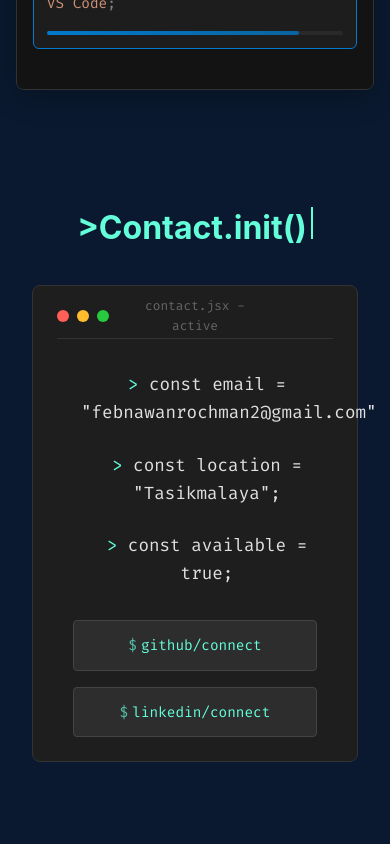
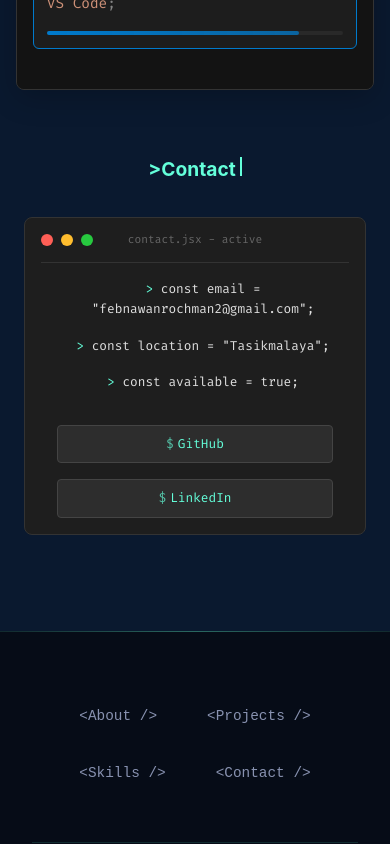
Before and after one commit to feb027/portfolio, a React (Create React App) app: page / in a window 390 px wide. Shown: the part 6100-6944 px from the top of the page. Built offline with nearby package versions, Linux system fonts and the light colour scheme.

Commit message:
Enhance mobile responsiveness for Contact component and add new breakpoint for extra small devices

```diff
--- a/src/components/Contact/contact.css
+++ b/src/components/Contact/contact.css
@@ -191,8 +191,13 @@ section#contact {
   animation: blink 1s infinite;
 }
 
-/* Add responsive improvements */
+/* Update responsive improvements */
 @media (max-width: 768px) {
+  .contact {
+    padding: 2rem 0;
+    min-height: auto;
+  }
+
   .contact-info {
     margin: 0 1rem;
     font-size: 0.9rem;
@@ -202,12 +207,53 @@ section#contact {
   .social-links {
     flex-direction: column;
     gap: 1rem;
-    padding: 0 1rem;      /* Added padding for mobile */
+    padding: 0 1rem;
   }
 
   .social-links a {
     width: 100%;
     text-align: center;
-    min-width: unset;     /* Remove min-width on mobile */
+    min-width: unset;
+    padding: 0.6rem 1rem;
+    font-size: 0.9rem;
+  }
+
+  .contact-info p {
+    font-size: 0.9rem;
+    margin-bottom: 1rem;
   }
 }
+
+/* Add new breakpoint for extra small devices */
+@media (max-width: 480px) {
+  .contact {
+    padding: 1rem 0;
+  }
+
+  .contact-info {
+    margin: 0 0.5rem;
+    padding: 1rem;
+  }
+
+  .terminal-header-contact {
+    margin-bottom: 1rem;
+  }
+
+  .terminal-header-contact::after {
+    font-size: 0.7rem;
+  }
+
+  .contact-info p {
+    font-size: 0.8rem;
+    padding-left: 1rem;
+  }
+
+  .social-links a {
+    padding: 0.5rem 0.8rem;
+    font-size: 0.8rem;
+  }
+
+  h2 {
+    font-size: 1.2rem;
+  }
+}
--- a/src/components/Contact/contact.js
+++ b/src/components/Contact/contact.js
@@ -4,8 +4,18 @@ import './contact.css';
 const Contact = () => {
   const [displayText, setDisplayText] = useState('');
   const [copied, setCopied] = useState(false);
-  const fullText = '> Contact.init()';
+  const [isMobile, setIsMobile] = useState(window.innerWidth <= 768);
+  const fullText = isMobile ? '> Contact' : '> Contact.init()';
   const email = "febnawanrochman2@gmail.com";
+
+  useEffect(() => {
+    const handleResize = () => {
+      setIsMobile(window.innerWidth <= 768);
+    };
+
+    window.addEventListener('resize', handleResize);
+    return () => window.removeEventListener('resize', handleResize);
+  }, []);
 
   useEffect(() => {
     let index = 0;
@@ -19,7 +29,7 @@ const Contact = () => {
     }, 100);
 
     return () => clearInterval(timer);
-  }, []);
+  }, [fullText]);
 
   const handleCopyEmail = async () => {
     try {
@@ -53,19 +63,19 @@ const Contact = () => {
             href="https://github.com/yourusername"
             target="_blank"
             rel="noopener noreferrer"
-            onMouseEnter={e => e.target.textContent = 'Connecting...'}
-            onMouseLeave={e => e.target.textContent = 'github/connect'}
+            onMouseEnter={e => e.target.textContent = isMobile ? 'GitHub' : 'Connecting...'}
+            onMouseLeave={e => e.target.textContent = isMobile ? 'GitHub' : 'github/connect'}
           >
-            github/connect
+            {isMobile ? 'GitHub' : 'github/connect'}
           </a>
           <a
             href="https://linkedin.com/in/yourusername"
             target="_blank"
             rel="noopener noreferrer"
-            onMouseEnter={e => e.target.textContent = 'Connecting...'}
-            onMouseLeave={e => e.target.textContent = 'linkedin/connect'}
+            onMouseEnter={e => e.target.textContent = isMobile ? 'LinkedIn' : 'Connecting...'}
+            onMouseLeave={e => e.target.textContent = isMobile ? 'LinkedIn' : 'linkedin/connect'}
           >
-            linkedin/connect
+            {isMobile ? 'LinkedIn' : 'linkedin/connect'}
           </a>
         </div>
       </div>
```
